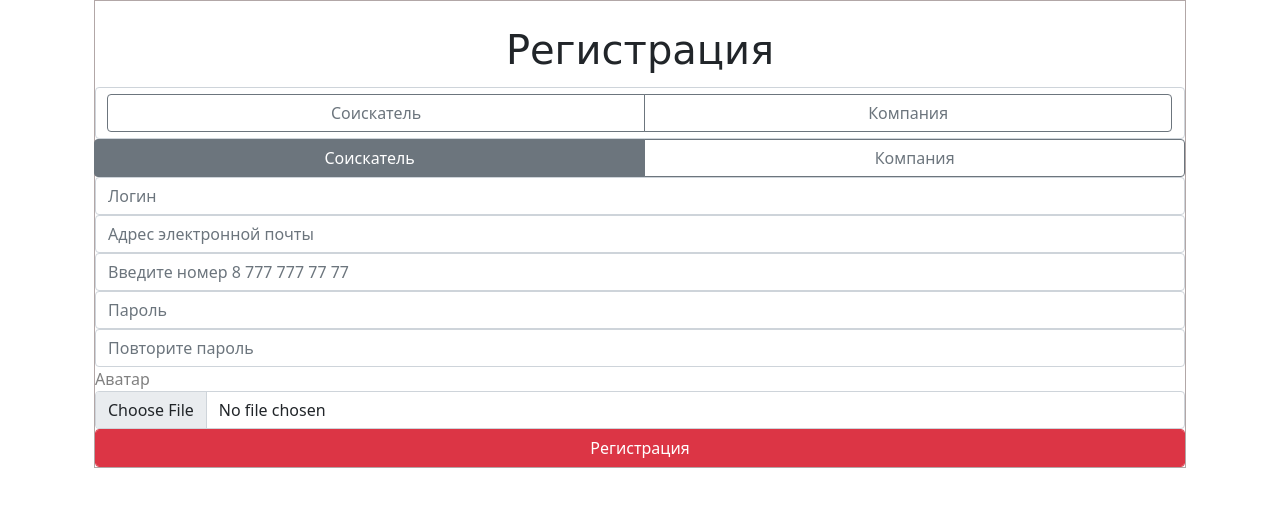
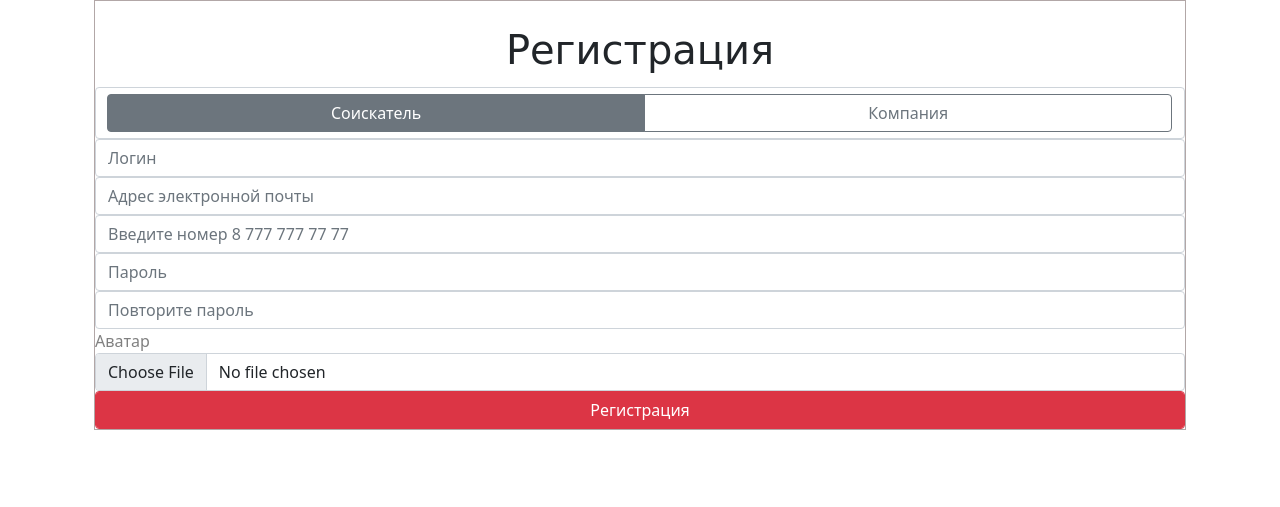
Before and after one commit to mollionline/headhunter, a Django app: page /accounts/register/ in a window 1280 px wide. Shown: the top 507 px of the page. Run offline with Django 4.2, Linux system fonts and the light colour scheme.

Commit message:
Исправила конфликты

```diff
--- a/accounts/templates/registration/login.html
+++ b/accounts/templates/registration/login.html
@@ -16,7 +16,7 @@
                         <input type="text" class="form-control" id="username" name="username"
                                placeholder="Введите имя пользователя или эл. адрес">
                         <input type="password" class="form-control" id="password" name="password" placeholder="Пароль">
-                        <button type="submit" id="login" class="btn btn-primary form-control">Войти</button>
+                        <button type="submit" id="login" class="btn btn-danger form-control">Войти</button>
                     </div>
                     <div class="col-6 py-3">
                         У вас еще нету аккаунта?
--- a/accounts/templates/registration/registration.html
+++ b/accounts/templates/registration/registration.html
@@ -36,35 +36,6 @@
                             </div>
                         </div>
                     {% endif %}
-                    <div class="form-group">
-
-                        {% if profile_form.user_or_company.value %}
-                            <div class="btn-group w-100" role="group" aria-label="Basic radio toggle button group">
-                                <input value="False" type="radio" class="btn-check user" name="user_or_company"
-                                       id="btnradio1"
-                                       autocomplete="off">
-                                <label class="btn btn-outline-secondary" for="btnradio1">Соискатель</label>
-
-                                <input value="True" type="radio" class="btn-check company" name="user_or_company" id="btnradio2"
-                                       autocomplete="off" checked>
-                                <label class="btn btn-outline-secondary" for="btnradio2">Компания</label>
-                            </div>
-
-                        {% else %}
-
-                            <div class="btn-group w-100" role="group" aria-label="Basic radio toggle button group">
-                                <input value="False" type="radio" class="btn-check user" name="user_or_company"
-                                       id="btnradio1"
-                                       autocomplete="off" checked>
-                                <label class="btn btn-outline-secondary" for="btnradio1">Соискатель</label>
-
-                                <input value="True" type="radio" class="btn-check company" name="user_or_company" id="btnradio2"
-                                       autocomplete="off">
-                                <label class="btn btn-outline-secondary" for="btnradio2">Компания</label>
-                            </div>
-
-                        {% endif %}
-                    </div>
                     <div class="form-group">
                         <input class="form-control username {% if form.username.errors %} is-invalid {% endif %}"
                                type="text"
--- a/headhunter/urls.py
+++ b/headhunter/urls.py
@@ -1,7 +1,7 @@
-
 from django.urls import path
 
 from headhunter.views import vacancy_views
+from headhunter.views.resume_views import ResumeCreateView, ResumeDetailView
 
 urlpatterns = []
 
@@ -15,32 +15,9 @@
 
 urlpatterns += vacancy_urls
 
-
-from django.urls import path
-from headhunter.views.resume_views import ResumeCreateView, ResumeDetailView
-
-
-urlpatterns = []
-
 resume_urls = [
     path('resume/create', ResumeCreateView.as_view(), name='create_resume'),
     path('resume/<int:pk>/', ResumeDetailView.as_view(), name='detail_resume')
 ]
 
 urlpatterns += resume_urls
-
-from django.urls import path
-
-from headhunter.views import vacancy_views
-
-urlpatterns = []
-
-vacancy_urls = [
-    path('vacancy/list/', vacancy_views.VacancyListView.as_view(), name='vacancy_list'),
-    path('vacancy/<int:pk>/', vacancy_views.VacancyDetailsView.as_view(), name='vacancy_details'),
-    path('vacancy/create/', vacancy_views.VacancyCreateView.as_view(), name='vacancy_create'),
-    path('vacancy/update/<int:pk>/', vacancy_views.VacancyUpdateView.as_view(), name='vacancy_update'),
-    path('vacancy/delete/<int:pk>/', vacancy_views.VacancyDeleteView.as_view(), name='vacancy_delete'),
-]
-
-urlpatterns += vacancy_urls
```
Also changed, not shown: templates/common/menu.html (+2 -18 lines), headhunter/migrations/0007_merge_20220416_1406.py (added).
